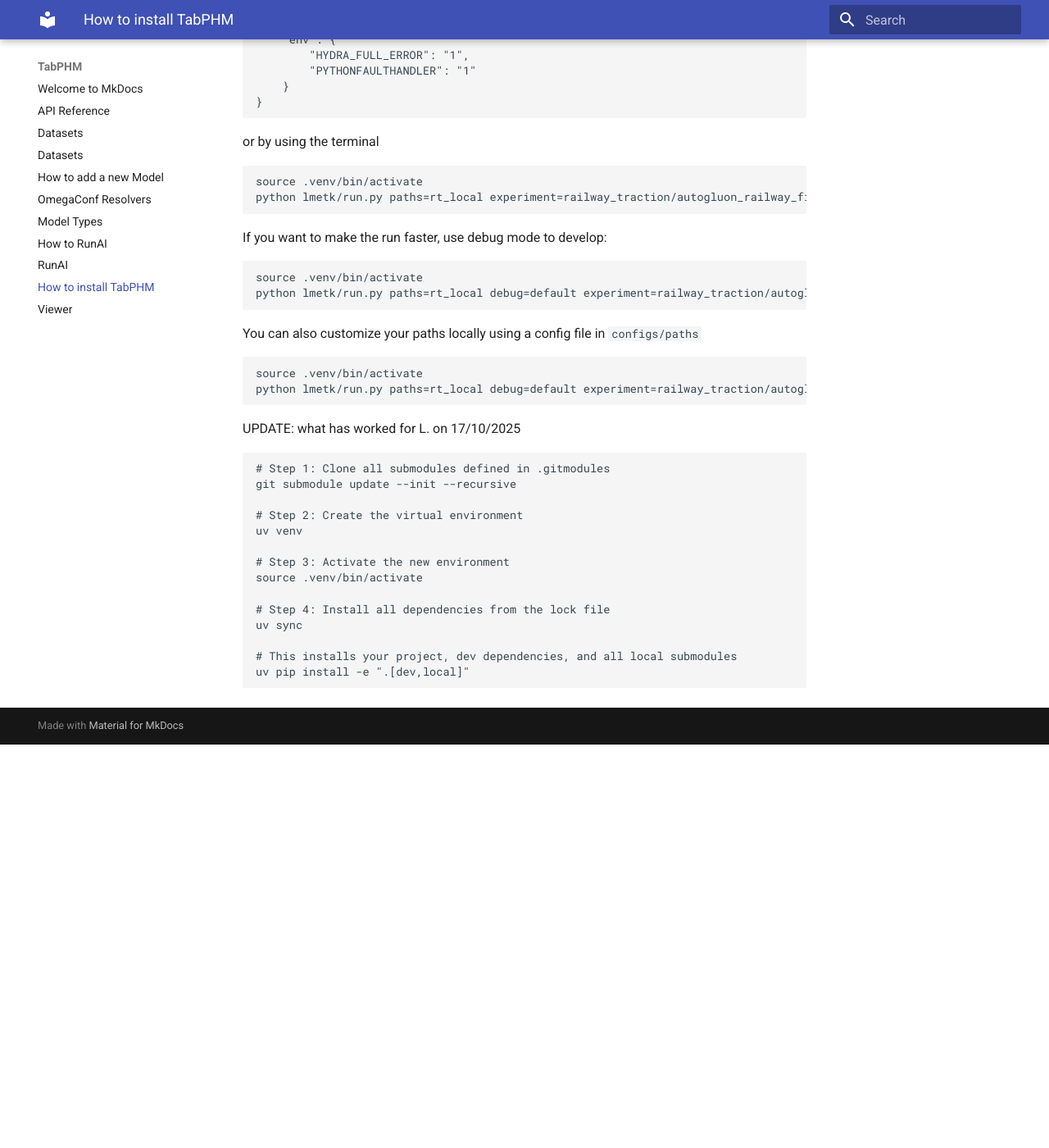
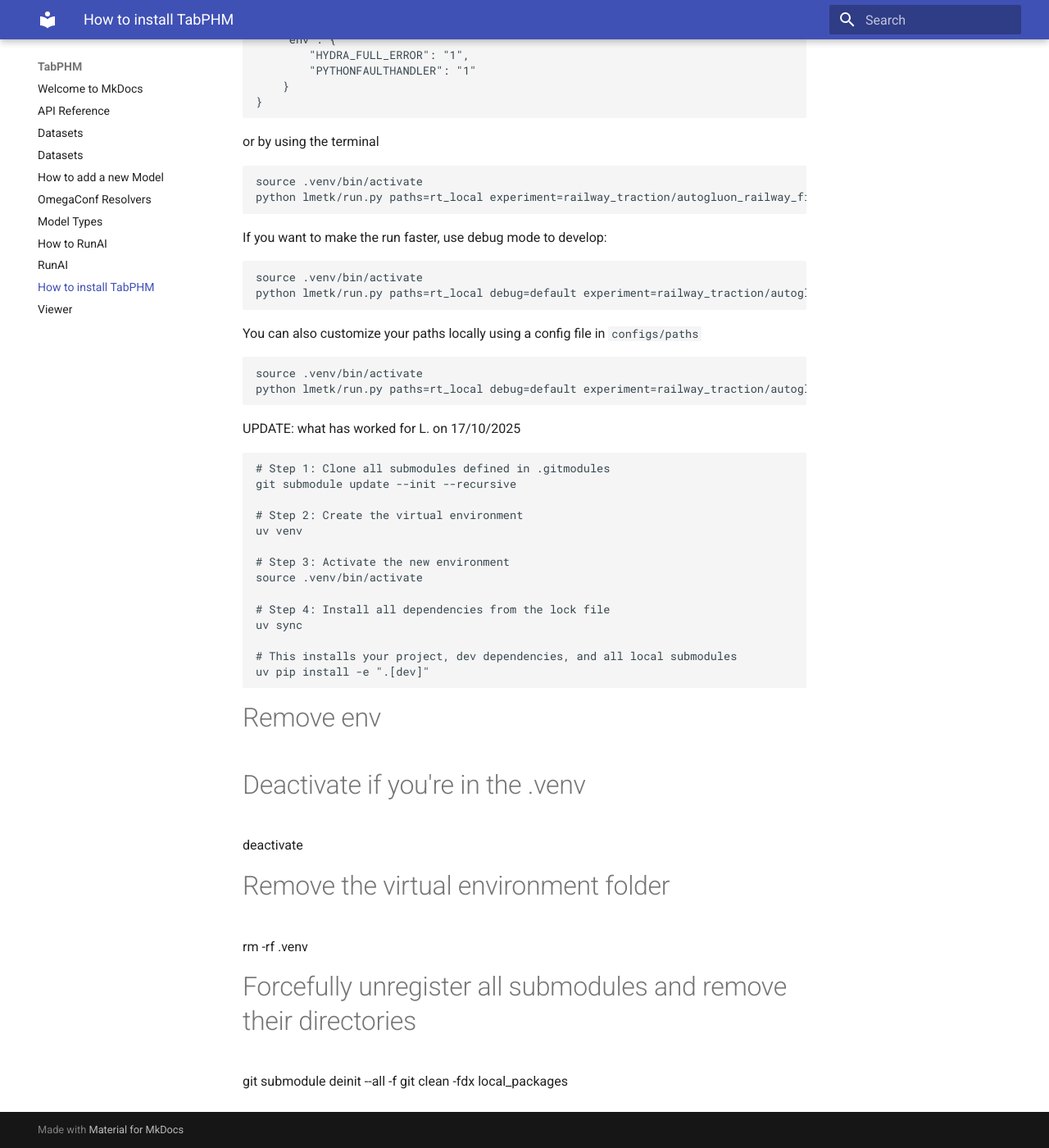
Before and after one commit to EPFL-IMOS/picid, an MkDocs documentation site: the page built from docs/setup.md, in a window 1280 px wide and 1400 px high, scrolled down 1013 px. Shown: the whole window at 82% size. Built offline with MkDocs 1.6.1 and Material for MkDocs 9.7.7, drawn with Linux system fonts in a browser that asks for light colours; before the commit the page ends 1921 px from its top, so only the background shows below that.

Commit message:
updated docs

````diff
--- a/docs/setup.md
+++ b/docs/setup.md
@@ -85,5 +85,17 @@
 uv sync
 
 # This installs your project, dev dependencies, and all local submodules
-uv pip install -e ".[dev,local]"
+uv pip install -e ".[dev]"
 ```
+
+# Remove env
+
+# Deactivate if you're in the .venv
+deactivate
+
+# Remove the virtual environment folder
+rm -rf .venv
+
+# Forcefully unregister all submodules and remove their directories
+git submodule deinit --all -f
+git clean -fdx local_packages
````
Also changed, not shown: 2 other files.
